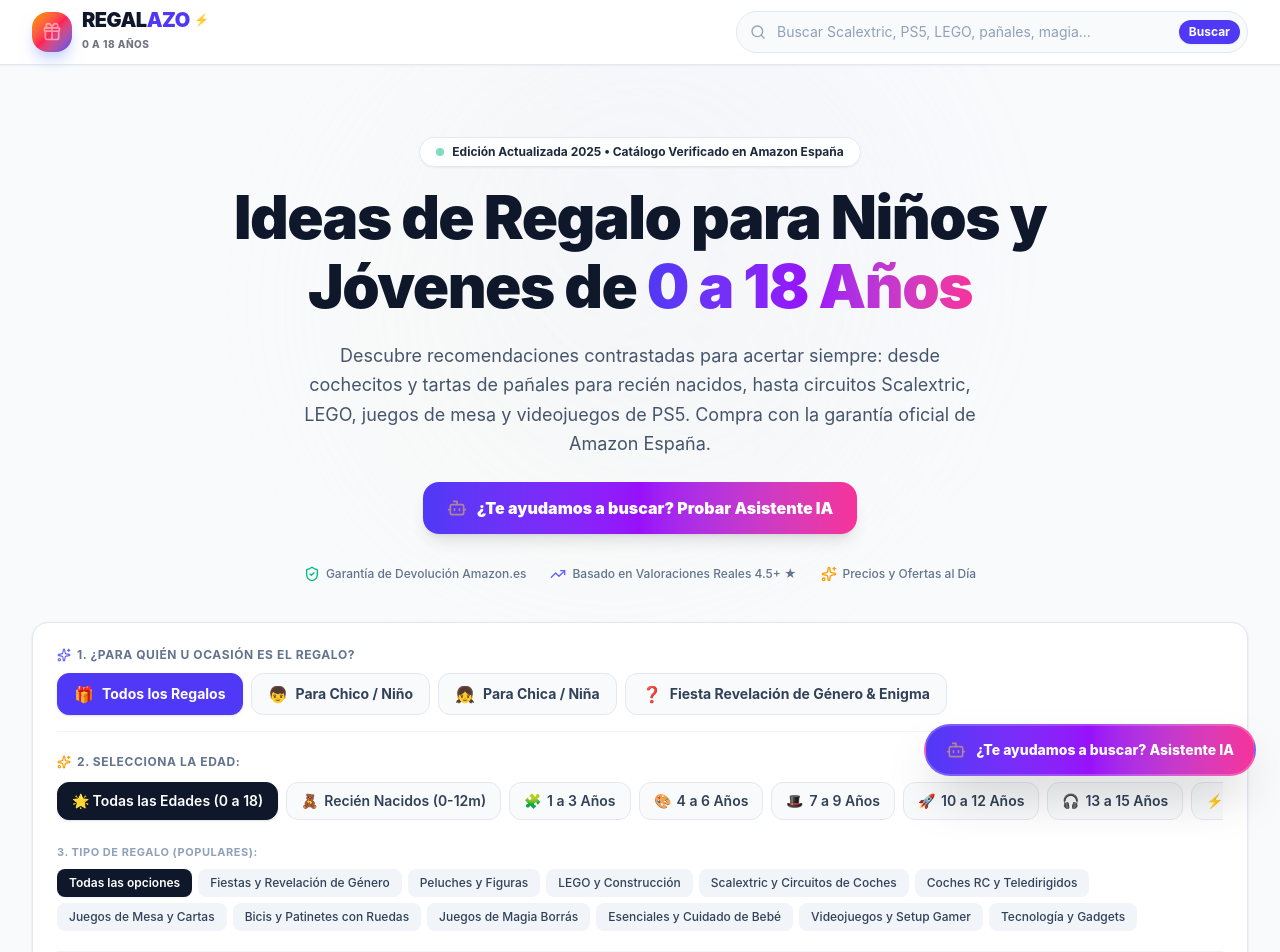
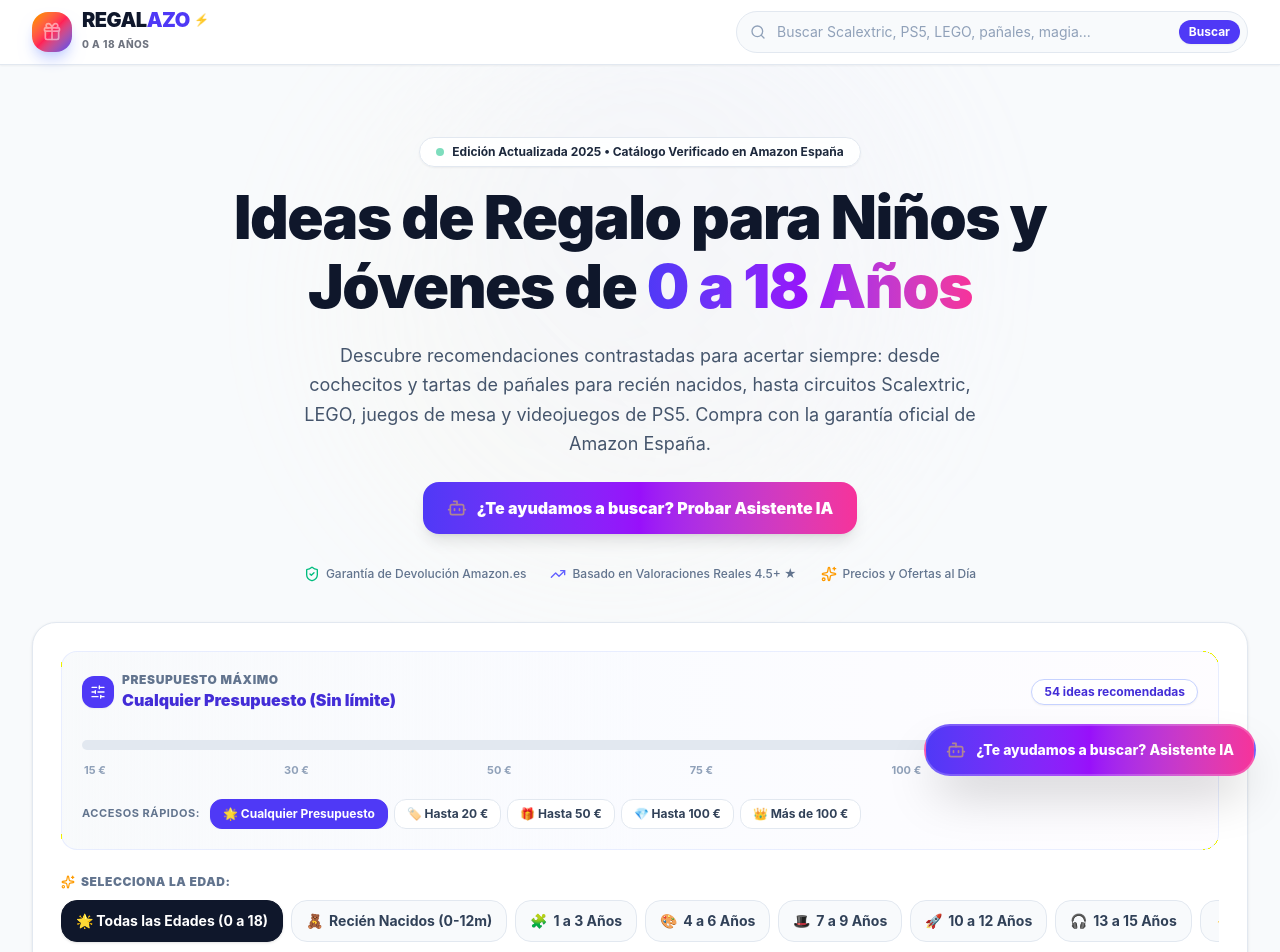
Before and after one commit to kuntakintter/regalazo, a Next.js app: page / in a window 1280 px wide. Shown: the top 952 px of the page. Built offline with nearby package versions, Linux system fonts and the light colour scheme.

Commit message:
feat: sustituir filtro de genero en la barra principal por slider interactivo de presupuesto maximo

```diff
--- a/src/app/page.tsx
+++ b/src/app/page.tsx
@@ -81,12 +81,25 @@
         }
       }
 
-      // 5. Price filter
+      // 5. Price filter (supports numeric max budget from slider + preset ranges)
       if (selectedPrice !== 'all') {
-        if (selectedPrice === '<20' && product.priceRange !== '<20') return false;
-        if (selectedPrice === '20-50' && product.priceRange !== '20-50') return false;
-        if (selectedPrice === '50-100' && product.priceRange !== '50-100') return false;
-        if (selectedPrice === '>100' && product.priceRange !== '>100') return false;
+        const prodPrice =
+          parseFloat(product.priceText.replace(/[^0-9,.]/g, '').replace(',', '.')) || 0;
+
+        if (selectedPrice === '<20') {
+          if (prodPrice > 20) return false;
+        } else if (selectedPrice === '20-50') {
+          if (prodPrice < 20 || prodPrice > 50) return false;
+        } else if (selectedPrice === '50-100') {
+          if (prodPrice < 50 || prodPrice > 100) return false;
+        } else if (selectedPrice === '>100') {
+          if (prodPrice < 100) return false;
+        } else {
+          const maxBudget = Number(selectedPrice);
+          if (!isNaN(maxBudget) && maxBudget < 150) {
+            if (prodPrice > maxBudget) return false;
+          }
+        }
       }
 
       return true;
--- a/src/components/FilterBar.tsx
+++ b/src/components/FilterBar.tsx
@@ -1,8 +1,8 @@
 'use client';
 
 import React from 'react';
-import { AGE_CATEGORIES, AGE_SUBCATEGORIES_MAP, PRICE_FILTERS } from '@/data/products';
-import { Filter, X, Sparkles, Check } from 'lucide-react';
+import { AGE_CATEGORIES, AGE_SUBCATEGORIES_MAP } from '@/data/products';
+import { Sparkles, X, Check, SlidersHorizontal, RotateCcw } from 'lucide-react';
 
 interface FilterBarProps {
   selectedAge: string;
@@ -27,10 +27,15 @@
   onSelectPrice,
   totalResults
 }: FilterBarProps) {
-  const hasActiveFilters = selectedAge !== 'all' || selectedCategory !== 'all' || selectedPrice !== 'all' || selectedGender !== 'all';
+  const hasActiveFilters =
+    selectedAge !== 'all' ||
+    selectedCategory !== 'all' ||
+    selectedPrice !== 'all' ||
+    selectedGender !== 'all';
 
-  // Subcategorías específicas para la edad seleccionada (nunca mezcladas)
-  const availableSubcategories = AGE_SUBCATEGORIES_MAP[selectedAge] || AGE_SUBCATEGORIES_MAP['all'];
+  // Subcategorías específicas para la edad seleccionada
+  const availableSubcategories =
+    AGE_SUBCATEGORIES_MAP[selectedAge] || AGE_SUBCATEGORIES_MAP['all'];
 
   const resetFilters = () => {
     onSelectAge('all');
@@ -39,48 +44,164 @@
     onSelectPrice('all');
   };
 
+  // Convert current selectedPrice to numeric slider value (15 to 150)
+  const getSliderValue = (): number => {
+    if (selectedPrice === 'all') return 150;
+    if (selectedPrice === '<20') return 20;
+    if (selectedPrice === '20-50') return 50;
+    if (selectedPrice === '50-100') return 100;
+    if (selectedPrice === '>100') return 150;
+    const num = Number(selectedPrice);
+    if (!isNaN(num)) return Math.min(Math.max(num, 15), 150);
+    return 150;
+  };
+
+  const sliderValue = getSliderValue();
+
+  const handleSliderChange = (e: React.ChangeEvent<HTMLInputElement>) => {
+    const val = Number(e.target.value);
+    if (val >= 150) {
+      onSelectPrice('all');
+    } else {
+      onSelectPrice(val.toString());
+    }
+  };
+
+  // Human-readable current budget label
+  const getBudgetLabel = () => {
+    if (selectedPrice === 'all' || sliderValue >= 150) {
+      return 'Cualquier Presupuesto (Sin límite)';
+    }
+    if (selectedPrice === '<20') return 'Hasta 20 €';
+    if (selectedPrice === '20-50') return 'Entre 20 € y 50 €';
+    if (selectedPrice === '50-100') return 'Entre 50 € y 100 €';
+    if (selectedPrice === '>100') return 'Más de 100 €';
+    return `Hasta ${sliderValue} €`;
+  };
+
   return (
-    <div className="rounded-2xl p-4 sm:p-6 mb-8 border border-slate-200 bg-white text-slate-900 shadow-sm transition-all">
+    <div className="rounded-3xl p-5 sm:p-7 mb-8 border border-slate-200 bg-white text-slate-900 shadow-sm transition-all space-y-6">
 
-      {/* 1. Gender & Occasion Filter: Chico / Chica / Revelación / Todos */}
-      <div className="mb-5 pb-4 border-b border-slate-100">
-        <label className="text-xs font-bold uppercase tracking-wider text-slate-500 flex items-center gap-1.5 mb-2.5">
-          <Sparkles className="w-3.5 h-3.5 text-indigo-500" />
-          1. ¿Para quién u ocasión es el regalo?
-        </label>
-        <div className="flex items-center gap-2 flex-wrap">
+      {/* 1. BARRA DE PRESUPUESTO MÁXIMO (SLIDER INTERACTIVO) */}
+      <div className="bg-gradient-to-r from-slate-50 via-indigo-50/30 to-purple-50/30 rounded-2xl p-4 sm:p-5 border border-indigo-100/70">
+        <div className="flex flex-col sm:flex-row sm:items-center justify-between gap-2 mb-3">
+          <div className="flex items-center gap-2">
+            <div className="w-8 h-8 rounded-xl bg-indigo-600 text-white flex items-center justify-center shadow-xs">
+              <SlidersHorizontal className="w-4 h-4" />
+            </div>
+            <div>
+              <span className="text-xs font-black uppercase tracking-wider text-slate-500 block">
+                Presupuesto Máximo
+              </span>
+              <span className="text-sm sm:text-base font-black text-indigo-700">
+                {getBudgetLabel()}
+              </span>
+            </div>
+          </div>
+
+          <div className="flex items-center gap-2 self-start sm:self-auto">
+            <span className="text-xs font-bold px-3 py-1 rounded-full bg-white text-indigo-700 border border-indigo-200 shadow-xs">
+              {totalResults} ideas recomendadas
+            </span>
+            {hasActiveFilters && (
+              <button
+                onClick={resetFilters}
+                className="text-xs font-bold px-2.5 py-1 rounded-full text-rose-600 hover:bg-rose-50 border border-transparent hover:border-rose-200 transition-colors flex items-center gap-1 cursor-pointer"
+                title="Restablecer filtros"
+              >
+                <RotateCcw className="w-3 h-3" />
+                <span>Limpiar</span>
+              </button>
+            )}
+          </div>
+        </div>
+
+        {/* Range Slider Track */}
+        <div className="relative py-2">
+          <input
+            type="range"
+            min={15}
+            max={150}
+            step={5}
+            value={sliderValue}
+            onChange={handleSliderChange}
+            className="w-full h-2.5 bg-slate-200 rounded-lg appearance-none cursor-pointer accent-indigo-600 transition-all focus:outline-none"
+          />
+          {/* Milestone markers below track */}
+          <div className="flex justify-between text-[11px] font-bold text-slate-400 mt-1.5 px-0.5">
+            <span>15 €</span>
+            <span>30 €</span>
+            <span>50 €</span>
+            <span>75 €</span>
+            <span>100 €</span>
+            <span>150 €+ (Sin límite)</span>
+          </div>
+        </div>
+
+        {/* Quick Shortcut Buttons */}
+        <div className="flex items-center gap-1.5 pt-3 overflow-x-auto scrollbar-thin flex-wrap">
+          <span className="text-[11px] font-bold text-slate-500 uppercase tracking-wider mr-1">
+            Accesos rápidos:
+          </span>
           {[
-            { id: 'all', label: 'Todos los Regalos', icon: '🎁' },
-            { id: 'boy', label: 'Para Chico / Niño', icon: '👦' },
-            { id: 'girl', label: 'Para Chica / Niña', icon: '👧' },
-            { id: 'reveal', label: 'Fiesta Revelación de Género & Enigma', icon: '❓' },
-          ].map((g) => (
+            { id: 'all', label: '🌟 Cualquier Presupuesto', val: 150 },
+            { id: '20', label: '🏷️ Hasta 20 €', val: 20 },
+            { id: '50', label: '🎁 Hasta 50 €', val: 50 },
+            { id: '100', label: '💎 Hasta 100 €', val: 100 },
+            { id: '>100', label: '👑 Más de 100 €', val: 150 },
+          ].map((preset) => {
+            const isActive =
+              preset.id === selectedPrice ||
+              (preset.id === '20' && selectedPrice === '<20') ||
+              (preset.id === '50' && selectedPrice === '20-50') ||
+              (preset.id === '100' && selectedPrice === '50-100');
+
+            return (
+              <button
+                key={preset.id}
+                onClick={() => onSelectPrice(preset.id)}
+                className={`px-3 py-1.5 rounded-xl text-xs font-bold transition-all border cursor-pointer ${
+                  isActive
+                    ? 'bg-indigo-600 text-white border-indigo-600 shadow-xs'
+                    : 'bg-white border-slate-200 text-slate-700 hover:bg-slate-100'
+                }`}
+              >
+                {preset.label}
+              </button>
+            );
+          })}
+        </div>
+
+        {/* Active AI Gender Tag (if applied via wizard) */}
+        {selectedGender !== 'all' && (
+          <div className="mt-3 pt-3 border-t border-indigo-100/60 flex items-center justify-between text-xs">
+            <span className="text-slate-600 font-medium">
+              Filtro de género activo desde el asistente:{' '}
+              <strong className="text-indigo-700">
+                {selectedGender === 'boy'
+                  ? '👦 Para Chico'
+                  : selectedGender === 'girl'
+                  ? '👧 Para Chica'
+                  : '❓ Revelación de Género'}
+              </strong>
+            </span>
             <button
-              key={g.id}
-              onClick={() => onSelectGender(g.id as any)}
-              className={`px-4 py-2 rounded-xl text-xs sm:text-sm font-bold transition-all flex items-center gap-2 border ${
-                selectedGender === g.id
-                  ? 'bg-indigo-600 text-white border-indigo-600 shadow-sm'
-                  : 'bg-slate-50 border-slate-200 text-slate-700 hover:bg-slate-100 hover:text-slate-900'
-              }`}
+              onClick={() => onSelectGender('all')}
+              className="text-indigo-600 hover:text-indigo-800 font-bold underline cursor-pointer text-xs"
             >
-              <span className="text-base">{g.icon}</span>
-              <span>{g.label}</span>
+              Quitar filtro de género
             </button>
-          ))}
-        </div>
+          </div>
+        )}
       </div>
 
-      {/* 2. Age Selector Tabs */}
-      <div className="mb-4">
+      {/* 2. SELECTOR DE EDAD */}
+      <div>
         <div className="flex items-center justify-between mb-2.5">
-          <label className="text-xs font-bold uppercase tracking-wider text-slate-500 flex items-center gap-1.5">
+          <label className="text-xs font-black uppercase tracking-wider text-slate-500 flex items-center gap-1.5">
             <Sparkles className="w-3.5 h-3.5 text-amber-500" />
-            2. Selecciona la Edad:
+            Selecciona la Edad:
           </label>
-          <span className="text-xs font-semibold px-2.5 py-0.5 rounded-full bg-indigo-50 text-indigo-700">
-            {totalResults} ideas recomendadas
-          </span>
         </div>
 
         <div className="flex items-center gap-2 overflow-x-auto pb-2 scrollbar-thin">
@@ -89,7 +210,7 @@
               onSelectAge('all');
               onSelectCategory('all');
             }}
-            className={`px-3.5 py-2 rounded-xl text-xs sm:text-sm font-semibold whitespace-nowrap transition-all border ${
+            className={`px-3.5 py-2.5 rounded-2xl text-xs sm:text-sm font-bold whitespace-nowrap transition-all border cursor-pointer ${
               selectedAge === 'all'
                 ? 'bg-slate-900 text-white border-slate-900 shadow-sm'
                 : 'border-slate-200 bg-slate-50 text-slate-700 hover:bg-slate-100'
@@ -105,7 +226,7 @@
                 onSelectAge(cat.id);
                 onSelectCategory('all');
               }}
-              className={`px-3.5 py-2 rounded-xl text-xs sm:text-sm font-semibold whitespace-nowrap transition-all flex items-center gap-1.5 border ${
+              className={`px-3.5 py-2.5 rounded-2xl text-xs sm:text-sm font-bold whitespace-nowrap transition-all flex items-center gap-1.5 border cursor-pointer ${
                 selectedAge === cat.id
                   ? 'bg-indigo-600 text-white border-indigo-600 shadow-sm'
                   : 'border-slate-200 bg-slate-50 text-slate-700 hover:bg-slate-100'
@@ -118,15 +239,15 @@
         </div>
       </div>
 
-      {/* 3. Quick Subcategory Pills matching strictly this age */}
-      <div className="mb-4">
-        <label className="text-[11px] font-bold uppercase tracking-wider text-slate-400 block mb-2">
-          3. Tipo de Regalo ({selectedAge === '0-12m' ? 'Exclusivo Bebés' : selectedAge === 'all' ? 'Populares' : 'Para esta edad'}):
+      {/* 3. TIPO DE REGALO (CATEGORÍAS Y SUBCATEGORÍAS) */}
+      <div>
+        <label className="text-[11px] font-black uppercase tracking-wider text-slate-400 block mb-2">
+          Tipo de Regalo ({selectedAge === '0-12m' ? 'Exclusivo Bebés' : selectedAge === 'all' ? 'Populares' : 'Para esta edad'}):
         </label>
         <div className="flex items-center gap-1.5 overflow-x-auto pb-1 scrollbar-thin flex-wrap">
           <button
             onClick={() => onSelectCategory('all')}
-            className={`px-3 py-1.5 rounded-lg text-xs font-semibold transition-all ${
+            className={`px-3 py-1.5 rounded-xl text-xs font-bold transition-all cursor-pointer ${
               selectedCategory === 'all'
                 ? 'bg-slate-900 text-white shadow-xs'
                 : 'bg-slate-100 text-slate-700 hover:bg-slate-200'
@@ -138,7 +259,7 @@
             <button
               key={subcat}
               onClick={() => onSelectCategory(subcat)}
-              className={`px-3 py-1.5 rounded-lg text-xs font-medium transition-all ${
+              className={`px-3 py-1.5 rounded-xl text-xs font-semibold transition-all cursor-pointer ${
                 selectedCategory === subcat
                   ? 'bg-indigo-600 text-white font-bold shadow-xs'
                   : 'bg-slate-100 text-slate-700 hover:bg-slate-200'
@@ -150,44 +271,6 @@
         </div>
       </div>
 
-      {/* 4. Price Filter + Reset */}
-      <div className="grid grid-cols-1 sm:grid-cols-2 gap-3 pt-3 border-t border-slate-100">
-
-        {/* Price Range */}
-        <div>
-          <label className="text-[11px] font-bold uppercase tracking-wider text-slate-400 block mb-1.5">
-            Presupuesto Máximo
-          </label>
-          <select
-            value={selectedPrice}
-            onChange={(e) => onSelectPrice(e.target.value)}
-            className="w-full text-xs sm:text-sm rounded-xl py-2 px-3 border border-slate-200 bg-slate-50 text-slate-800 hover:bg-white outline-none font-medium cursor-pointer transition-colors"
-          >
-            {PRICE_FILTERS.map((p) => (
-              <option key={p.id} value={p.id}>{p.label}</option>
-            ))}
-          </select>
-        </div>
-
-        {/* Action button: Reset */}
-        <div className="flex items-end">
-          {hasActiveFilters ? (
-            <button
-              onClick={resetFilters}
-              className="w-full py-2 px-3 rounded-xl text-xs font-semibold flex items-center justify-center gap-1.5 border border-dashed border-rose-300 text-rose-600 hover:bg-rose-50 transition-colors"
-            >
-              <X className="w-3.5 h-3.5" />
-              Limpiar filtros aplicados
-            </button>
-          ) : (
-            <div className="text-[11px] text-slate-400 flex items-center gap-1 px-2 py-2">
-              <Check className="w-3.5 h-3.5 text-emerald-500" />
-              Explorando recomendaciones activas
-            </div>
-          )}
-        </div>
-
-      </div>
     </div>
   );
 }
```
